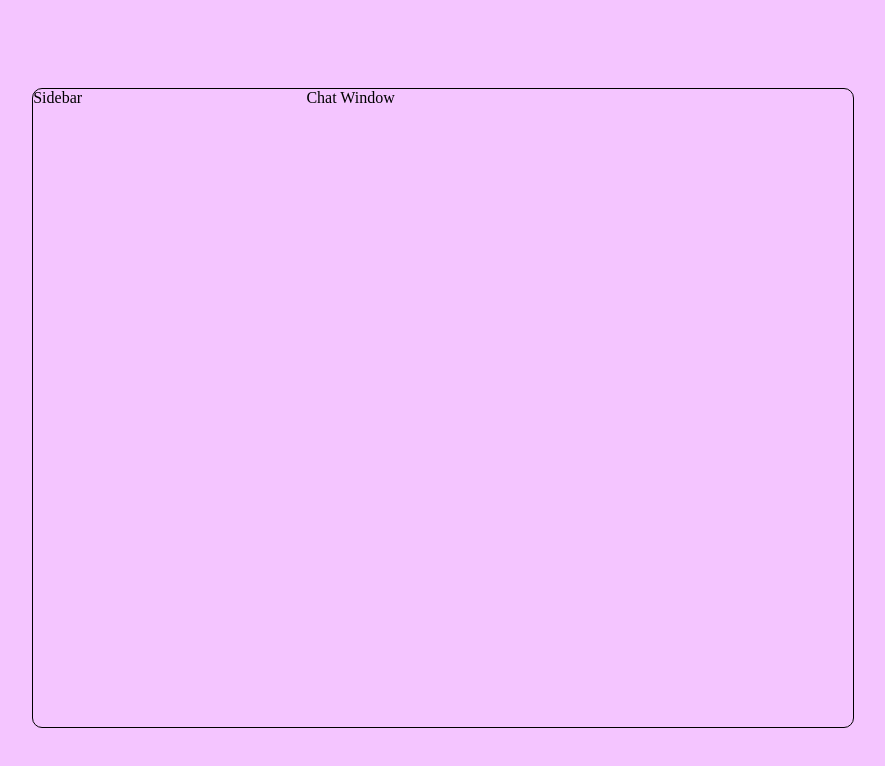
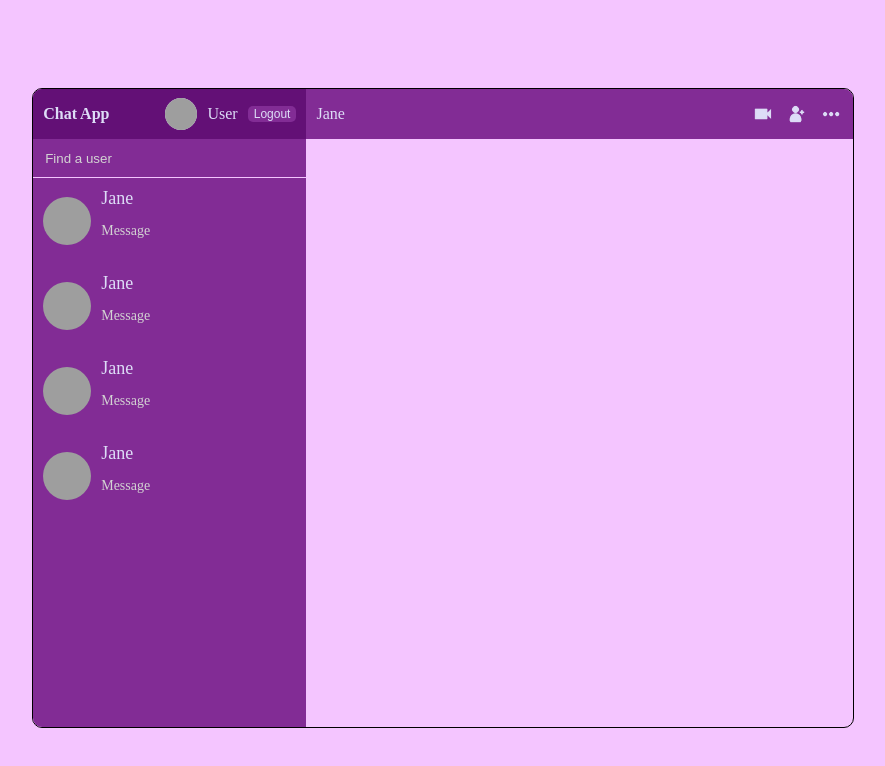
Before and after one commit to GerardoIsaac/Chat-app, a React (Vite) app: page / in a window 1280 px wide. Shown: the top 766 px of the page, without its empty margins (197-1082 px from the left). Built offline with nearby package versions, Linux system fonts and the light colour scheme; grey boxes are pictures that could not be loaded.

Commit message:
add components

```diff
--- a/src/components/ChatWindow.jsx
+++ b/src/components/ChatWindow.jsx
@@ -1,8 +1,20 @@
 import React from 'react'
+import Cam from '../img/cam.png'
+import Add from '../img/add.png'
+import More from '../img/more.png'
 
 const ChatWindow = () => {
   return (
-    <div className='chat-window'>Chat Window</div>
+    <div className='chat-window'>
+      <div className="chat-info">
+        <span>Jane</span>
+        <div className="chat-icons">
+          <img src={Cam} alt="" />
+          <img src={Add} alt="" />
+          <img src={More} alt="" />
+        </div>
+      </div>
+    </div>
   )
 }
 
--- a/src/components/Chats.jsx
+++ b/src/components/Chats.jsx
@@ -0,0 +1,59 @@
+import React from "react";
+
+const Chats = () => {
+  return (
+    <div className="chats">
+      <div className="user-chat">
+        <img
+          src="https://images.pexels.com/photos/2424875/pexels-photo-2424875.jpeg?auto=compress&cs=tinysrgb&w=300&lazy=load"
+          alt="user avatar"
+          width={48}
+          height={48}
+        />
+        <div className="user-chat-info">
+          <span>Jane</span>
+          <p>Message</p>
+        </div>
+      </div>
+      <div className="user-chat">
+        <img
+          src="https://images.pexels.com/photos/2424875/pexels-photo-2424875.jpeg?auto=compress&cs=tinysrgb&w=300&lazy=load"
+          alt="user avatar"
+          width={48}
+          height={48}
+        />
+        <div className="user-chat-info">
+          <span>Jane</span>
+          <p>Message</p>
+        </div>
+      </div>
+      <div className="user-chat">
+        <img
+          src="https://images.pexels.com/photos/2424875/pexels-photo-2424875.jpeg?auto=compress&cs=tinysrgb&w=300&lazy=load"
+          alt="user avatar"
+          width={48}
+          height={48}
+        />
+        <div className="user-chat-info">
+          <span>Jane</span>
+          <p>Message</p>
+        </div>
+      </div>
+      <div className="user-chat">
+        <img
+          src="https://images.pexels.com/photos/2424875/pexels-photo-2424875.jpeg?auto=compress&cs=tinysrgb&w=300&lazy=load"
+          alt="user avatar"
+          width={48}
+          height={48}
+        />
+        <div className="user-chat-info">
+          <span>Jane</span>
+          <p>Message</p>
+        </div>
+      </div>
+
+    </div>
+  );
+};
+
+export default Chats;
--- a/src/components/Navbar.jsx
+++ b/src/components/Navbar.jsx
@@ -0,0 +1,21 @@
+import React from "react";
+
+const Navbar = () => {
+  return (
+    <div className="navbar">
+      <span className="logo">Chat App</span>
+      <div className="user">
+        <img
+          src="https://images.pexels.com/photos/2424875/pexels-photo-2424875.jpeg?auto=compress&cs=tinysrgb&w=300&lazy=load"
+          alt="user avatar"
+          width={32}
+          height={32}
+        />
+        <span>User</span>
+        <button>Logout</button>
+      </div>
+    </div>
+  );
+};
+
+export default Navbar;
--- a/src/components/Search.jsx
+++ b/src/components/Search.jsx
@@ -0,0 +1,13 @@
+import React from "react";
+
+const Search = () => {
+  return (
+    <div className="search">
+      <div className="search-form">
+        <input type="text" name="userSearch" id="userSearch" placeholder="Find a user" />
+      </div>
+    </div>
+  );
+};
+
+export default Search;
--- a/src/components/Sidebar.jsx
+++ b/src/components/Sidebar.jsx
@@ -1,8 +1,15 @@
 import React from 'react'
+import Chats from './Chats'
+import Navbar from './Navbar'
+import Search from './Search'
 
 const Sidebar = () => {
   return (
-    <div className='sidebar'>Sidebar</div>
+    <div className='sidebar'>
+        <Navbar />
+        <Search />
+        <Chats />
+    </div>
   )
 }
 
--- a/src/pages/Login.jsx
+++ b/src/pages/Login.jsx
@@ -2,8 +2,8 @@ import React from "react";
 
 const Login = () => {
   return (
-    <div className="formContainer">
-      <div className="formWrapper">
+    <div className="form-container">
+      <div className="form-wrapper">
         <span className="logo">Chat App</span>
         <span className="title">Login</span>
         <form action="">
--- a/src/pages/Register.jsx
+++ b/src/pages/Register.jsx
@@ -3,8 +3,8 @@ import addAvatar from "../img/addAvatar.png";
 
 const Register = () => {
   return (
-    <div className="formContainer">
-      <div className="formWrapper">
+    <div className="form-container">
+      <div className="form-wrapper">
         <span className="logo">Chat App</span>
         <span className="title">Register</span>
         <form action="">
--- a/src/style.scss
+++ b/src/style.scss
@@ -1,6 +1,7 @@
 $background-color: #f4c5ff;
-$primary-color: #631076;
-$secondary-color: #822c95;
+$primary-color: #822c95;
+$accent-color: #631076;
+$light-text: #ddddf7;
 
 * {
   box-sizing: border-box;
@@ -12,13 +13,13 @@ body {
 
 // Register and Login Pages
 
-.formContainer {
+.form-container {
   height: 100vh;
   display: flex;
   justify-content: center;
   align-items: center;
 
-  .formWrapper {
+  .form-wrapper {
     background-color: #ffffffc1;
     padding: 20px 60px;
     border-radius: 10px;
@@ -28,13 +29,13 @@ body {
     align-items: center;
 
     .logo {
-      color: $primary-color;
+      color: $accent-color;
       font-weight: bold;
       font-size: 2em;
     }
 
     .title {
-      color: $secondary-color;
+      color: $primary-color;
     }
 
     form {
@@ -53,13 +54,13 @@ body {
         width: 250px;
 
         &::placeholder {
-          color: $secondary-color;
+          color: $background-color;
         }
       }
 
       button {
-        background-color: $secondary-color;
-        color: white;
+        background-color: $accent-color;
+        color: $light-text;
         padding: 10px;
         font-weight: bold;
         border: none;
@@ -98,13 +99,122 @@ body {
     border: 1px solid #000;
     border-radius: 10px;
     display: flex;
+    overflow: hidden;
 
     .sidebar {
       flex: 1;
+      background-color: $primary-color;
+
+      .navbar {
+        display: flex;
+        align-items: center;
+        justify-content: space-between;
+        background-color: $accent-color;
+        height: 50px;
+        padding: 10px;
+        color: $light-text;
+
+        .logo {
+          font-weight: bold;
+        }
+
+        .user {
+          display: flex;
+          justify-content: center;
+          align-items: center;
+          gap: 10px;
+
+          img {
+            background-color: $light-text;
+            border-radius: 50%;
+            object-fit: cover;
+          }
+
+          button {
+            background-color: $primary-color;
+            color: $light-text;
+            font-size: 12px;
+            border: none;
+            cursor: pointer;
+            border-radius: 5px;
+          }
+        }
+      }
+
+      .search {
+        .search-form {
+          padding: 10px;
+          border-bottom: 1px solid $background-color;
+
+          input {
+            background-color: transparent;
+            border: none;
+            color: $light-text;
+            outline: none;
+
+            &::placeholder {
+              color: lightgray;
+            }
+          }
+        }
+      }
+
+      .chats {
+        .user-chat {
+          padding: 10px;
+          display: flex;
+          align-items: center;
+          gap: 10px;
+          color: $light-text;
+          cursor: pointer;
+
+          &:hover {
+            background-color: $accent-color;
+          }
+
+          img {
+            border-radius: 50%;
+            object-fit: cover;
+          }
+
+          .user-chat-info {
+            span {
+              font-size: 18px;
+              font-weight: 500;
+              color: $light-text;
+            }
+
+            p {
+              font-size: 14px;
+              color: lightgray;
+            }
+          }
+        }
+      }
     }
 
     .chat-window {
       flex: 2;
+
+      .chat-info {
+        height: 50px;
+        background-color: $primary-color;
+        display: flex;
+        align-items: center;
+        justify-content: space-between;
+        padding: 10px;
+        color: $light-text;
+      }
+
+      .chat-icons {
+        display: flex;
+        gap: 10px;
+
+        img {
+            width: 24px;
+            cursor: pointer;
         }
       }
     }
+  }
+}
```
Lines whose indentation alone changed are shown as unchanged.
